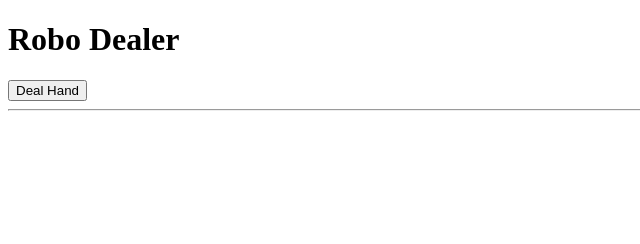
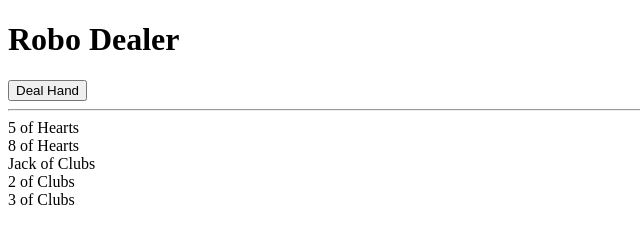
Before and after one commit to MayHyeyeonKim/it121JS, a plain HTML site: page week5/index.html in a window 1280 px wide. Both pictures are taken after a click on the button "Deal Hand". Shown: the whole page, without its empty margins (0-640 px from the left). Drawn offline with nearby package versions, Linux system fonts and the light colour scheme.

Commit message:
update week5 again

```diff
--- a/week5/index.html
+++ b/week5/index.html
@@ -19,7 +19,7 @@ const deck = [];
 
 for (let face of faces) {
   for (let shape of shapes) {
-    deck.push(new card(face,shape));
+    deck.push(new Card(face,shape));
   }
 }
 
@@ -31,8 +31,8 @@ const cardsSet = () => {
   }
   let hand = '';
   for (let cardSet of cardsSet) {
-    let card = `${deck[cardSet].value} of ${deck[cardSet].suit}`;
-    hand += card + '<br>';
+    let Card = `${deck[cardSet].value} of ${deck[cardSet].suit}`;
+    hand += Card + '<br>';
   }
   $("#output").html(hand);
 
```
